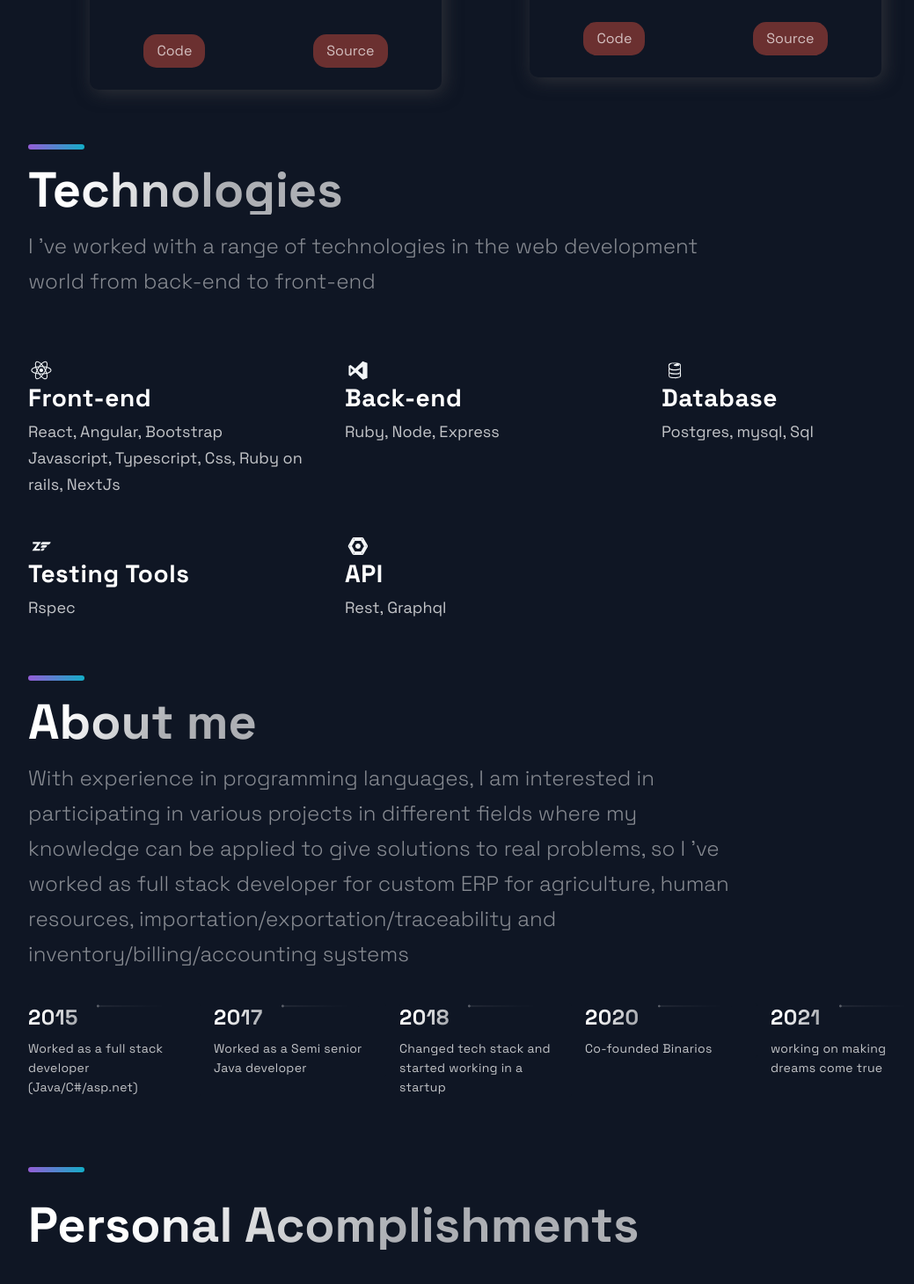
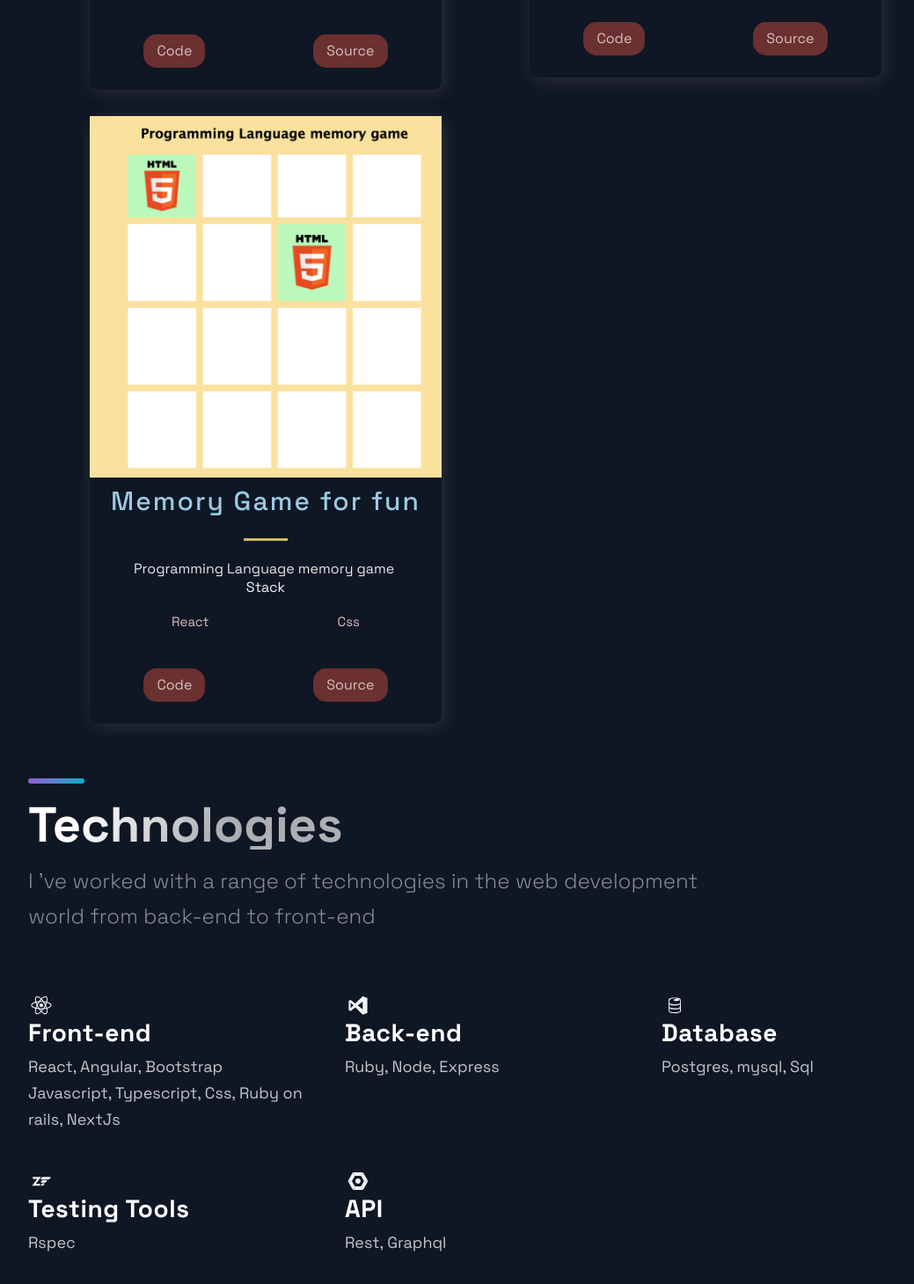
Before and after one commit to mabsboza/portafolio_webside, a Next.js app: page / in a window 1280 px wide. Shown: the part 2560-4020 px from the top of the page at 88% size, without its empty margins (88-1127 px from the left). Built offline with nearby package versions, Linux system fonts and the light colour scheme.

Commit message:
Update information

```diff
--- a/src/constants/constants.js
+++ b/src/constants/constants.js
@@ -53,12 +53,21 @@ export const projects = [
     visit: 'https://www.ksec.cl/',
     id: 5,
   },
+    {
+    title: 'Memory Game for fun',
+    description: "Programming Language memory game",
+      image: '/images/7.jpg',
+      tags: ['React','Css'],
+    source: 'https://github.com/mabsboza/programming-memory-game',
+    visit: 'https://programming-memory-game.vercel.app/',
+    id: 6,
+  },
 ];
 
 export const TimeLineData = [
   { year: 2015, text: 'Worked as a full stack developer (Java/C#/asp.net)', },
   { year: 2017, text: 'Worked as a Semi senior Java developer', },
-  { year: 2018, text: 'Changed tech stack and started working in a startup', },
-  { year: 2020, text: 'Co-founded Binarios', },
-  { year: 2021, text: 'working on making dreams come true ', },
+  { year: 2018, text: 'Changed job and tech stack 180° (React, Ruby)', },
+  { year: 2021, text: 'Co-founded Binarios https://www.binarios.io/', },
+  { year: 2021, text: 'Started working with a Chilean company as Semi senior developer', },
 ];
```
Also changed, not shown: public/images/7.jpg (added).
